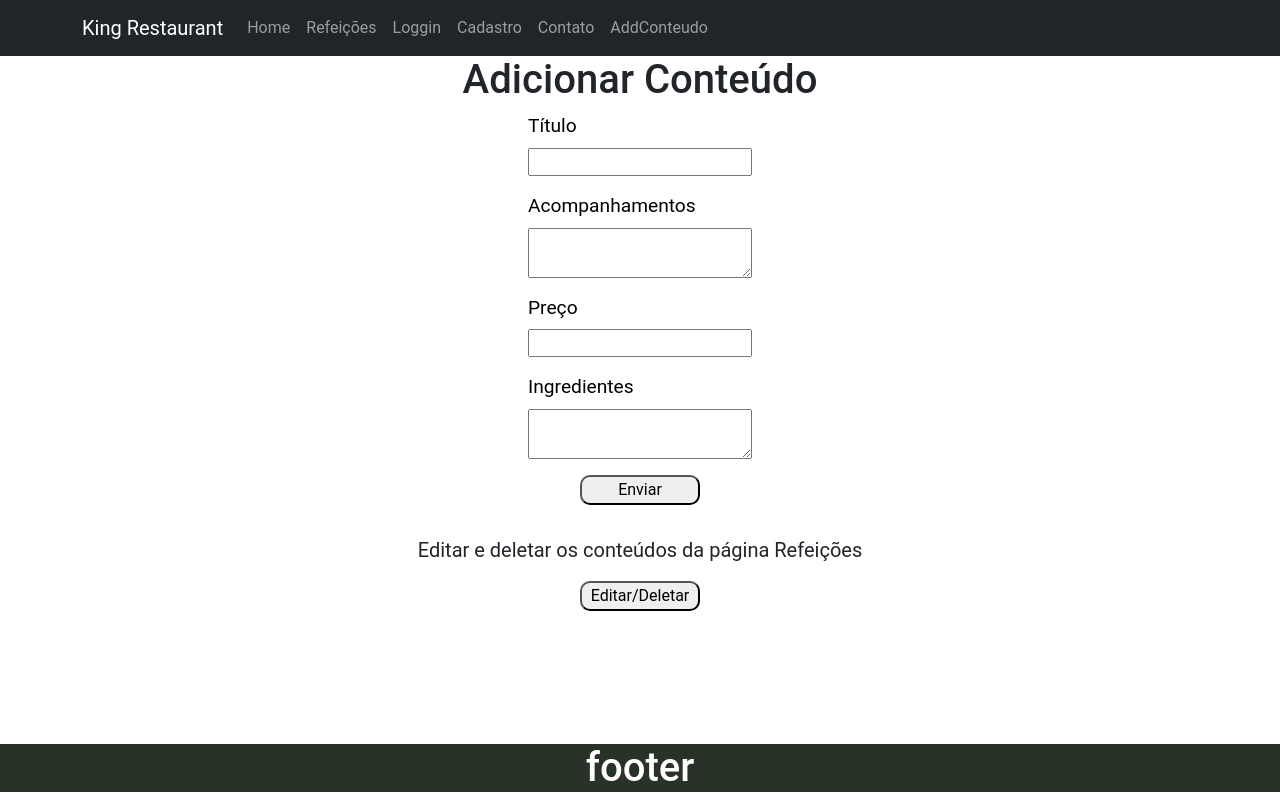
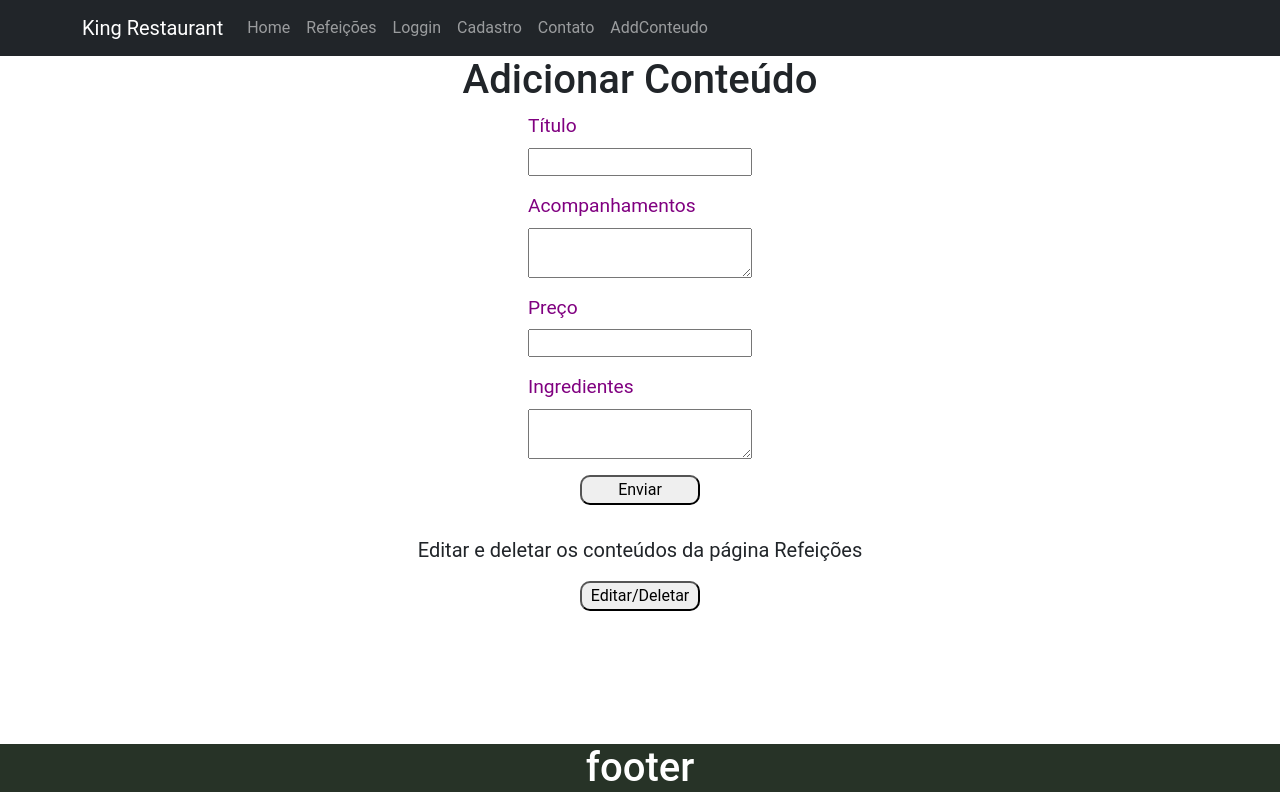
Before and after one commit to Ricardopgm/projeto-3, a React (Create React App) app: page /AddConteudo in a window 1280 px wide. Built offline with nearby package versions, Linux system fonts and the light colour scheme.

Commit message:
Add files via upload

```diff
--- a/src/pages/AddConteudo/AddConteudo.module.css
+++ b/src/pages/AddConteudo/AddConteudo.module.css
@@ -12,7 +12,7 @@
     justify-content: center;
 }
 label{
-    color: black;
+    color: purple
 }
 .errorMessage{
     color: red;
```
